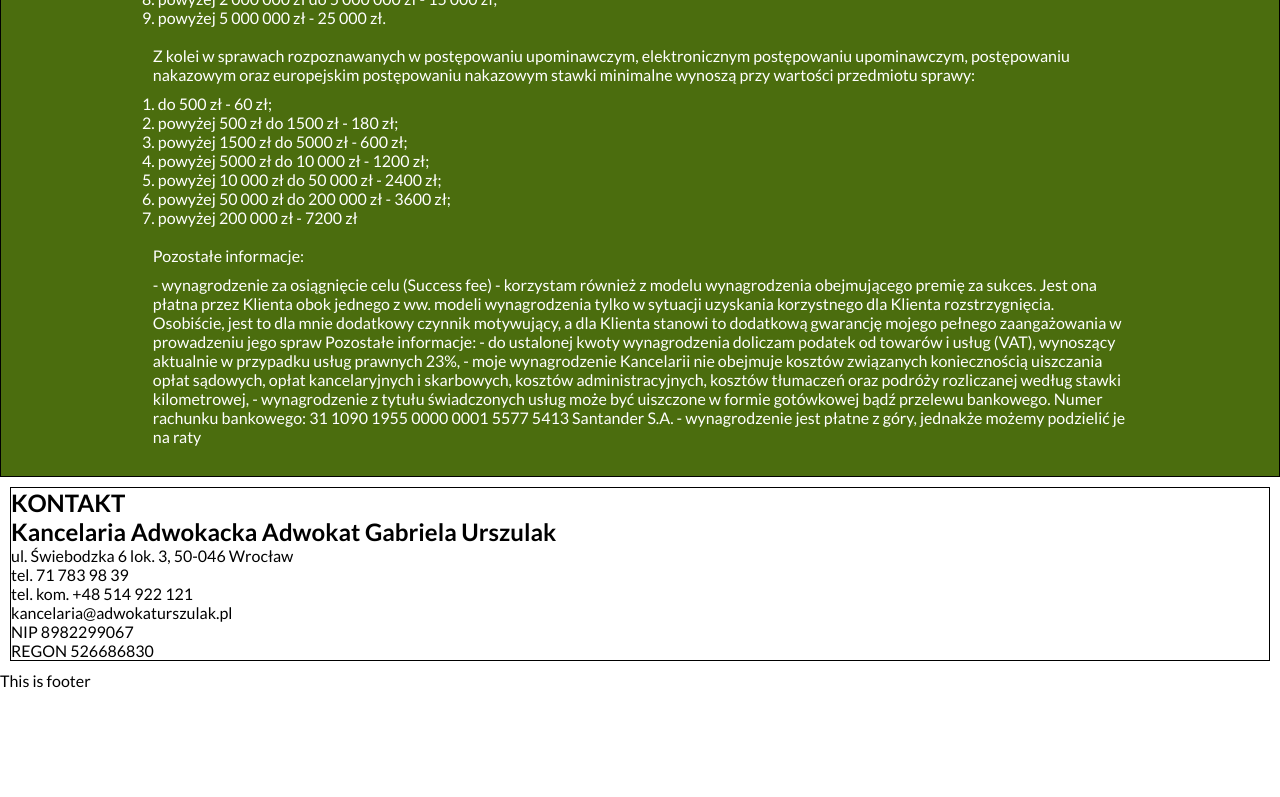
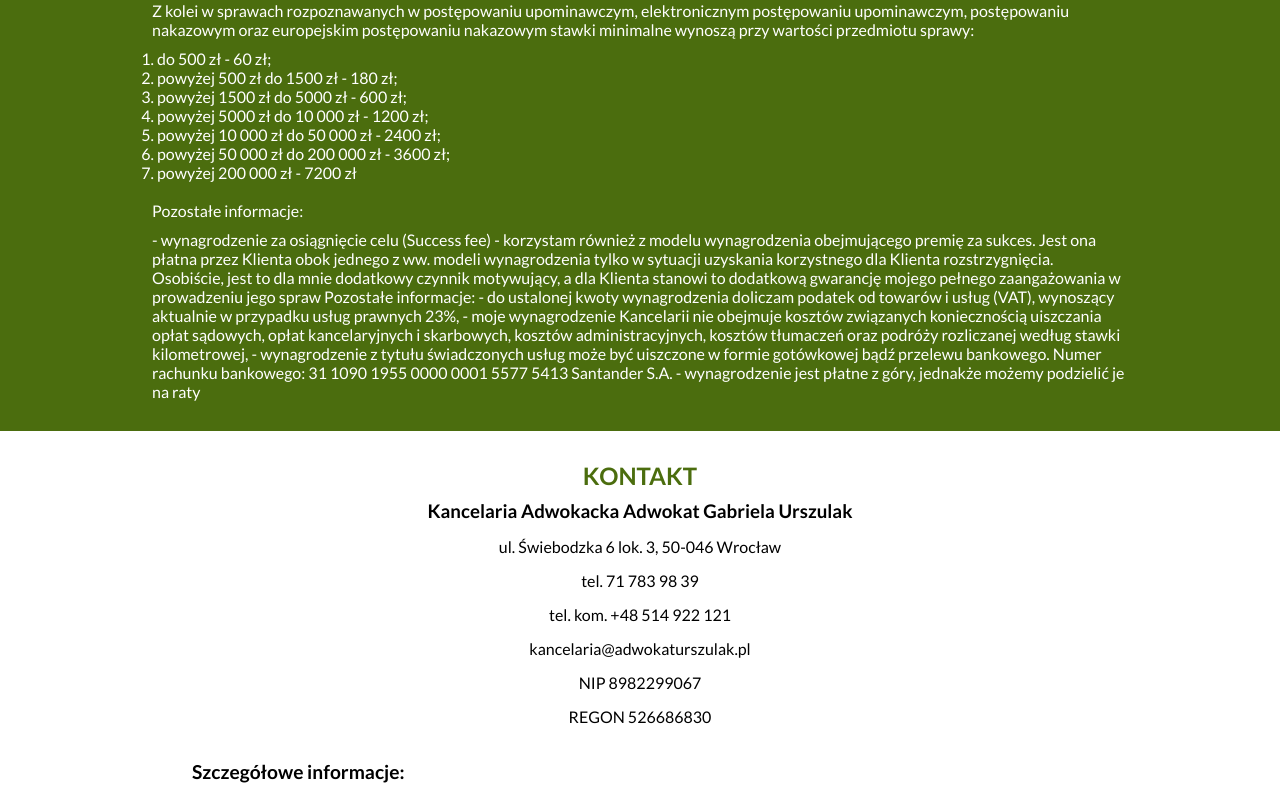
Before and after one commit to adrian-imiolo/gabrysia-site, a React (Vite) app: page / in a window 1280 px wide. Shown: the part 3336-4133 px from the top of the page. Before the commit the page ends 4026 px from the top, so only its background shows below. Built offline with nearby package versions, Linux system fonts and the light colour scheme.

Commit message:
Contact added
Need to add map and email form

```diff
--- a/index.html
+++ b/index.html
@@ -10,7 +10,7 @@
     integrity="sha512-MV7K8+y+gLIBoVD59lQIYicR65iaqukzvf/nwasF0nqhPay5w/9lJmVM2hMDcnK1OnMGCdVK+iQrJ7lzPJQd1w=="
     crossorigin="anonymous" referrerpolicy="no-referrer" />
     <meta name="viewport" content="width=device-width, initial-scale=1.0" />
-    <title>Vite + React + TS</title>
+    <title>Adwokat Gabriela Urszulak</title>
     <script src="https://kit.fontawesome.com/7e830afda1.js" crossorigin="anonymous"></script>
   </head>
   <body>
--- a/src/App.css
+++ b/src/App.css
@@ -59,8 +59,6 @@
 }
 
 section {
-  margin: 10px;
-  border: 0.1px solid black
 }
 
 
@@ -240,3 +238,30 @@ section {
 
 
 /* Contact */
+
+.contact-container {
+  margin: 30px auto;
+  width: 70%;
+  text-align: center;
+
+}
+
+.contact-container > h1 {
+  color: #4b6d0e;
+  margin: 10px;
+}
+
+.contact-container > p {
+  margin: 15px;
+
+}
+
+.contact-info {
+  text-align: left;
+}
+
+.contact-info > h6 {
+  font-weight: 700;
+  font-size: 1.2em;
+  margin-bottom: 20px;
+}
--- a/src/App.tsx
+++ b/src/App.tsx
@@ -16,9 +16,6 @@ function App() {
         <Services />
         <Prices />
         <Contact />
-      <footer>
-        This is footer
-      </footer>
     </>
   )
 }
--- a/src/components/Navbar/Contact.tsx
+++ b/src/components/Navbar/Contact.tsx
@@ -3,14 +3,37 @@ function Contact() {
     <section className="contact">
         <div className="contact-container">
             <h1>KONTAKT</h1>
-            <h2>Kancelaria Adwokacka Adwokat Gabriela Urszulak</h2>
+            <h3>Kancelaria Adwokacka Adwokat Gabriela Urszulak</h3>
             <p>ul. Świebodzka 6 lok. 3, 50-046 Wrocław</p>
             <p>tel. 71 783 98 39</p>
             <p>tel. kom. +48 514 922 121</p>
             <p>kancelaria@adwokaturszulak.pl</p>
             <p>NIP 8982299067</p>
             <p>REGON 526686830</p>
+            <br />
+            <div className="contact-info">
 
+            <h6>Szczegółowe informacje:</h6>
+            <p>Kancelaria mieści się w ścisłym centrum Wrocławia, w bezpośrednim sąsiedztwie sądów, prokuratur,
+oraz Aresztu Śledczego.</p>
+            <p>
+            Kancelaria znajduje się na ul. Świebodzkiej – na tej samej ulicy, przy której mieści się Sąd Rejonowy
+dla Wrocławia-Fabrycznej we Wrocławiu oraz Areszt Śledczy.
+            </p>
+            <p>
+            Najbliższy przystanek tramwajowy oraz autobusowy znajduje się na Placu Legionów, dojazd liniami:
+4, 5, 11, 14, 15, 21, 22, 23, 122, 144, 246, 250, 251
+            </p>
+            <p>Na ul. Świebodzkiej oraz Placu Muzealnym znajdują się parkingi w ramach strefy płatnego
+parkowania oraz płatny parking przy Narodowym Forum Muzyki oraz w Galerii Renoma.</p>
+<p>Wejście do Kancelarii znajduje się od strony podwórka, należy wejść wejściem po schodkach na lewo
+od wjazdu, a sama Kancelaria znajduje się na I piętrze.</p>
+<p>
+Na spotkania zapraszam od poniedziałku do piątku między 9 a 17, najlepiej po uprzednim
+telefonicznym uzgodnieniu terminu. Dostosuję się również do innych zaproponowanych terminów i
+godzin spotkań.
+</p>
+            </div>
         </div>
     </section>
   )
```
